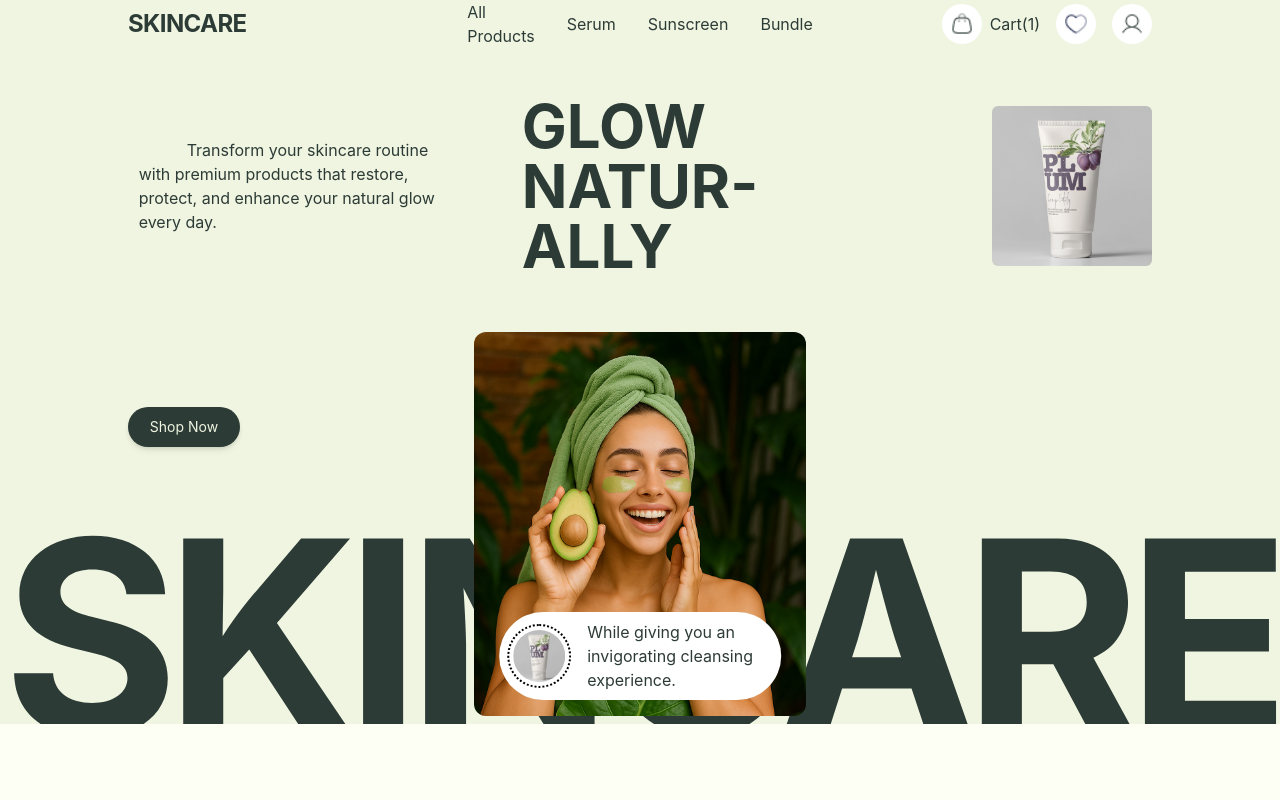
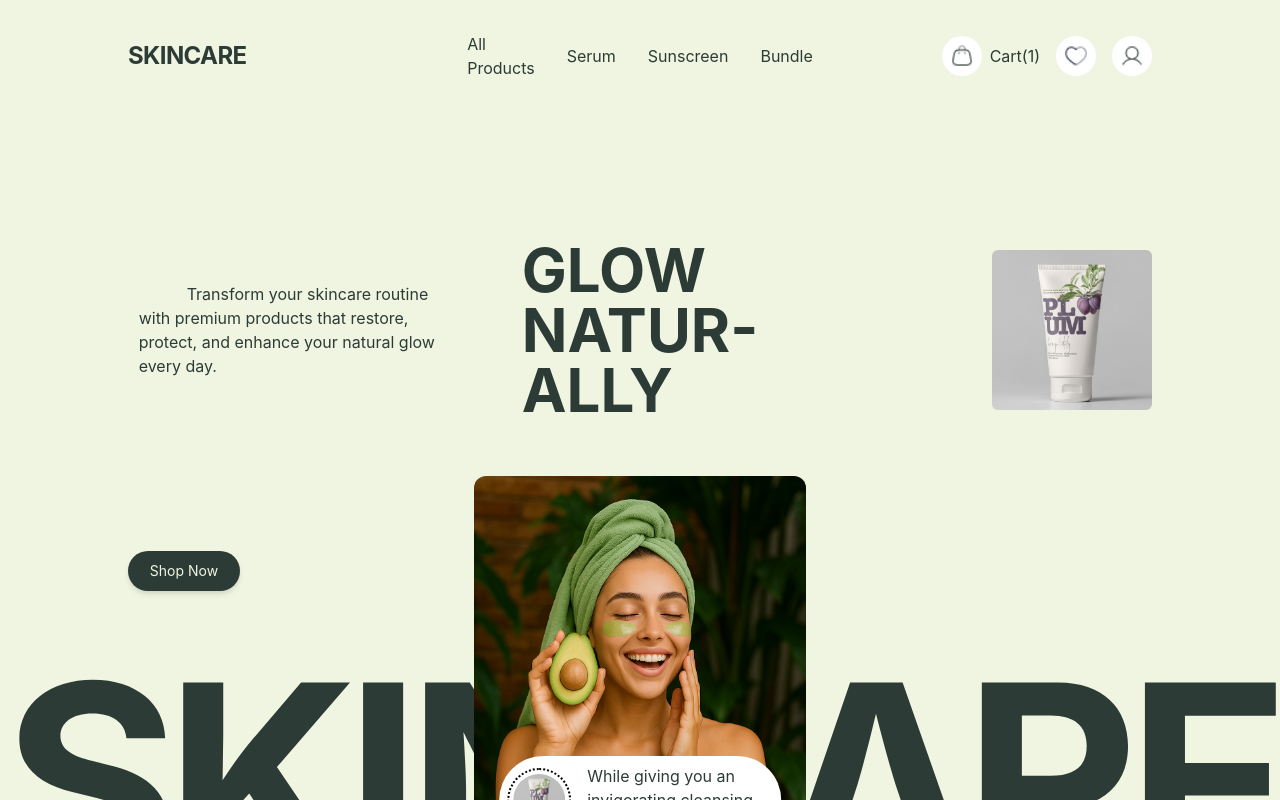
Before and after one commit to Akashgautam25/landing-page, a React (Vite) app: page / in a window 1280 px wide. Shown: the top 800 px of the page. Built offline with nearby package versions, Linux system fonts and the light colour scheme.

Commit message:
Update Navbar.jsx

```diff
--- a/src/Section/Navbar.jsx
+++ b/src/Section/Navbar.jsx
@@ -5,7 +5,7 @@ import Profile from "../assets/profile.png";
 
 const Navbar = () => {
   return (
-    <div className="w-full h-full bg-[#EFF5E1] px-4 sm:px-12 xl:px-32 grid grid-cols-2 lg:grid-cols-3 items-center text-[#2D3B36]">
+    <div className="w-full h-full bg-[#EFF5E1] px-4 sm:px-12 xl:px-32 grid grid-cols-2 lg:grid-cols-3 items-center text-[#2D3B36] pb-28 pt-8">
       <a href="#" className="font-bold text-lg md:text-2xl tracking-tight cursor-pointer">
         SKINCARE
       </a>
```
